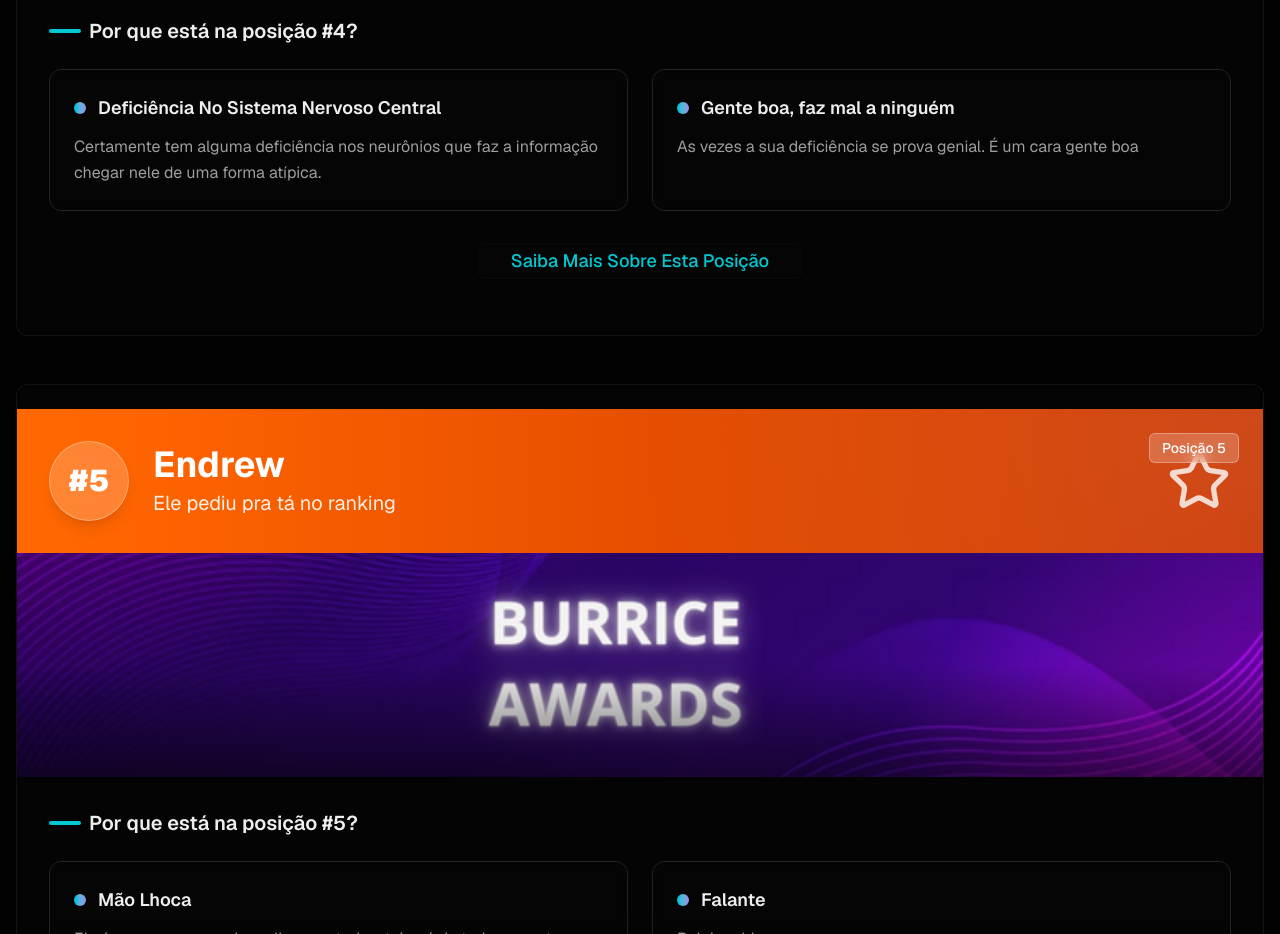
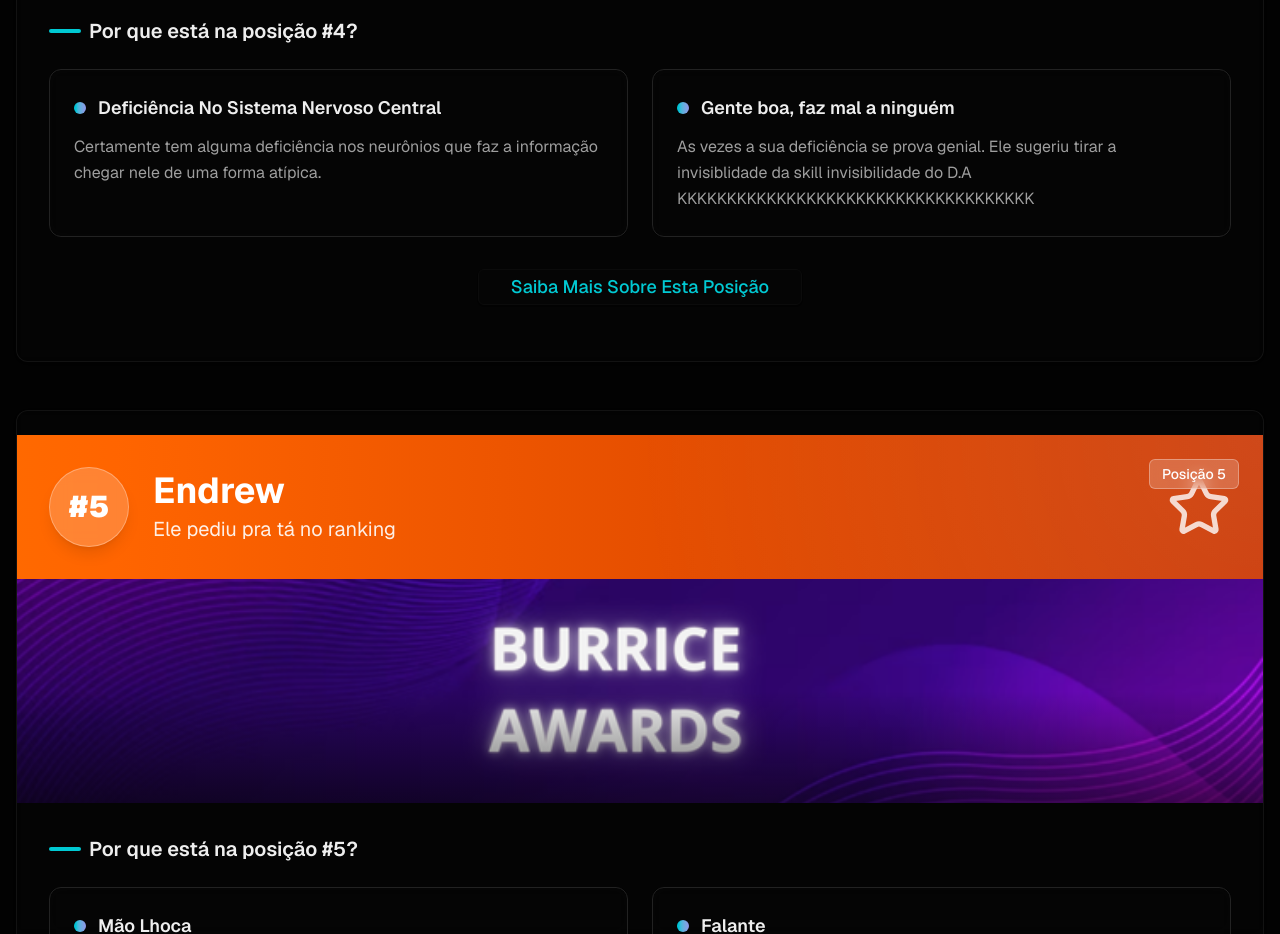
Before and after one commit to Sheiden1/rank5, a Next.js app: page / in a window 1280 px wide. Shown: the part 3600-4534 px from the top of the page. Built offline with nearby package versions, Linux system fonts and the light colour scheme.

Commit message:
Update page.tsx

```diff
--- a/app/page.tsx
+++ b/app/page.tsx
@@ -69,7 +69,7 @@ const rankingData = [
       },
       {
         title: "Gente boa, faz mal a ninguém",
-        description: "As vezes a sua deficiência se prova genial. É um cara gente boa",
+        description: "As vezes a sua deficiência se prova genial. Ele sugeriu tirar a invisiblidade da skill invisibilidade do D.A KKKKKKKKKKKKKKKKKKKKKKKKKKKKKKKKKKKK",
       },
     ],
   },
```
